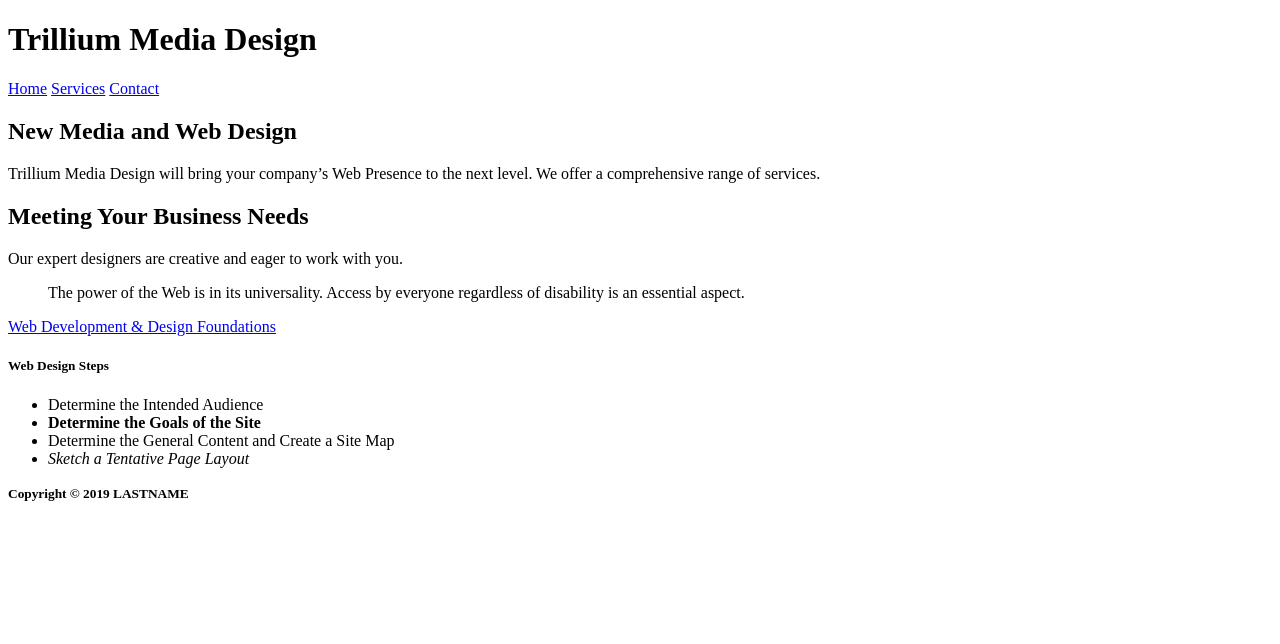
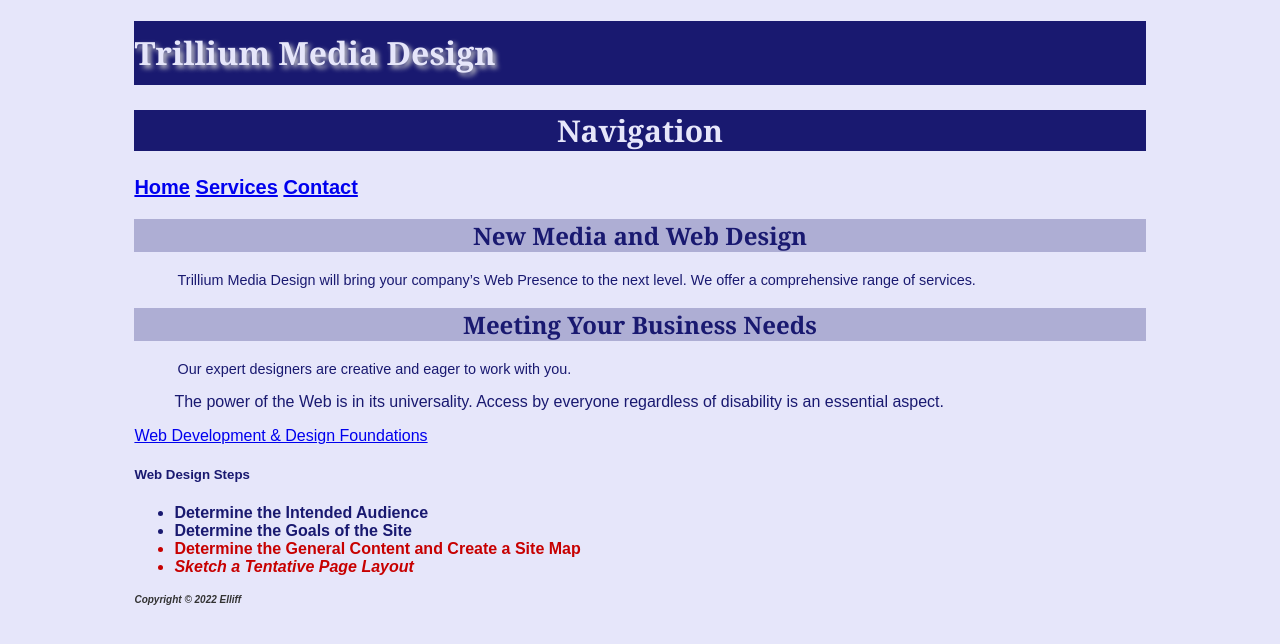
Before and after one commit to 44144-Sp22/ch3inclassnotes-ryannelliff, a plain HTML site: page index.html in a window 1280 px wide. Drawn offline with Linux system fonts and the light colour scheme.

Commit message:
Chapter 3 Notes Completed

```diff
--- a/index.html
+++ b/index.html
@@ -1,15 +1,20 @@
 <!DOCTYPE html>
 <html lang="en">
 	<head>
-		<title>LASTNAME Chapter 3 InClass Notes</title>
+		<title>Elliff Chapter 3 InClass Notes</title>
 		<meta charset="utf-8">
+		<link href="style.css" rel="stylesheet">
 	</head>
+
     <body>
+			<div id="wrapper">
         <!-- Structural Elements - header, nav, main, footer -->
-        <header>
+        <header style="background-color: #b5b5b5; color: #e6e6e6;">
+
             <h1>Trillium Media Design</h1>
         </header>
         <nav>
+						<h2>Navigation</h2>
             <!-- Anchor tags - specifies hyperlink reference to a file. Relative Links - link to pages on own site. -->
             <a href="index.html">Home</a>
             <a href="services.html">Services</a>
@@ -28,18 +33,20 @@
             <!--Absolute Link - link to a different website. -->
             <a href="http://webdevfoundations.net">Web Development &amp; Design Foundations</a>
 
+
             <h5>Web Design Steps</h5>
             <ul>
                 <li>Determine the Intended Audience</li>
                 <li><strong>Determine the Goals of the Site</strong></li>
-                <li>Determine the General Content and Create a Site Map</li>
-                <li><em>Sketch a Tentative Page Layout</em></li>
+                <li class="feature">Determine the General Content and Create a Site Map</li>
+                <li class="feature"><em>Sketch a Tentative Page Layout</em></li>
             </ul>
+
 
         </main>
         <footer>
-            <small><strong>Copyright &copy; 2019 LASTNAME</strong></small>
+            <small><strong>Copyright &copy; 2022 Elliff</strong></small>
         </footer>
-
+		</div>
     </body>
 </html>
--- /dev/null
+++ b/style.css
@@ -0,0 +1,51 @@
+
+  body {
+    background-color: #e6e6fa;
+    color: #191970;
+    font-family: Arial, Verdana, sans-serif;
+  }
+  h1{
+    background-color:#191970;
+    color: #e6e6fa;
+    line-height: 200%;
+    font-family: Georgia, "Times New Roman", serif;
+    text-shadow: 3px 3px 5px #cccccc;
+  }
+
+  h2{
+    background-color: #aeaed4;
+    color: #191970;
+    font-family: Georgia, "TImes New Roman", serif;
+    text-align: center;
+  }
+
+  p{
+    font-size: .90em;
+    text-indent: 3em;
+  }
+
+  ul{
+    font-weight: bold;
+  }
+  nav{
+    font-weight: bold;
+    font-size: 1.25em;
+  }
+  #wrapper{
+    margin-left: auto;
+    margin-right: auto;
+    width: 80%;
+  }
+  .feature{
+    color: #c70000;
+  }
+  footer{
+    color: #333333;
+    font-size: .75em;
+    font-style: italic;
+  }
+
+nav h2{
+  background-color: #191970;
+  color: #e6e6fa;
+}
```
Also changed, not shown: contact.html (+5 -2 lines), services.html (+5 -3 lines).
